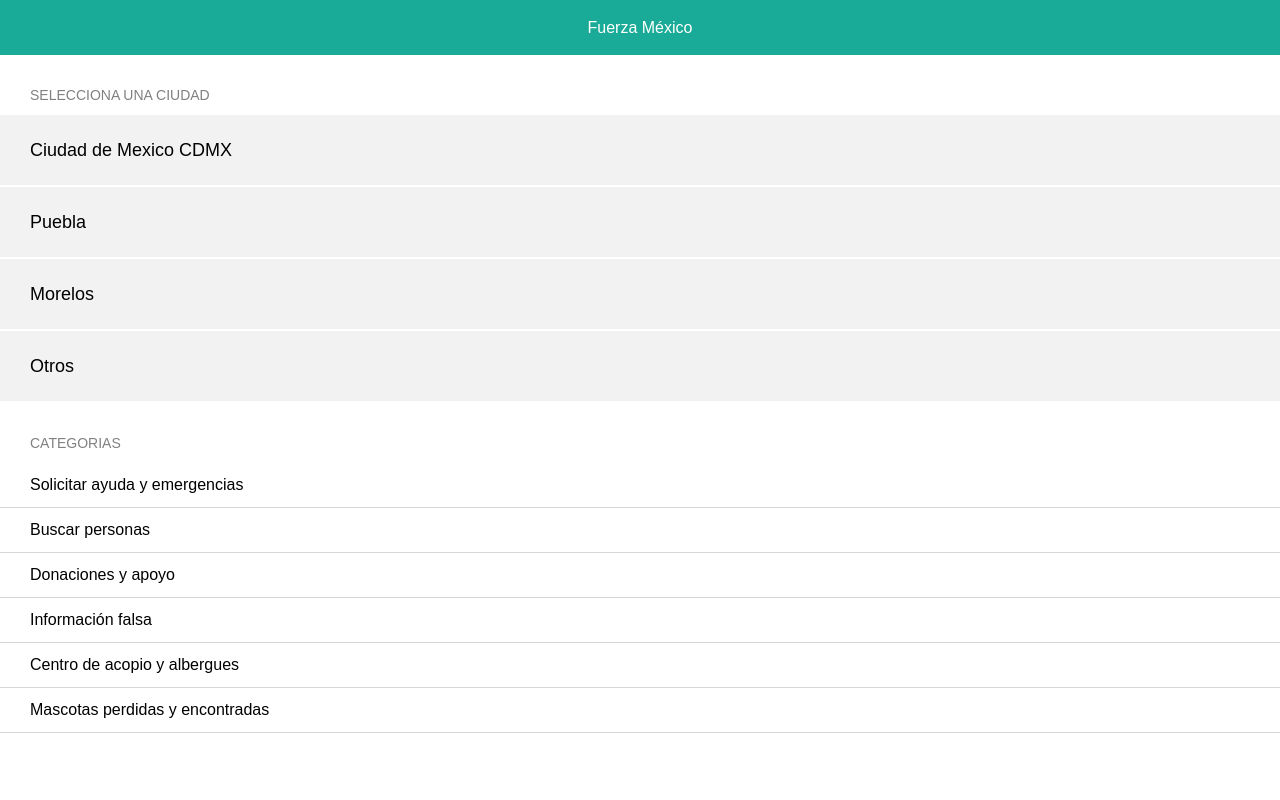
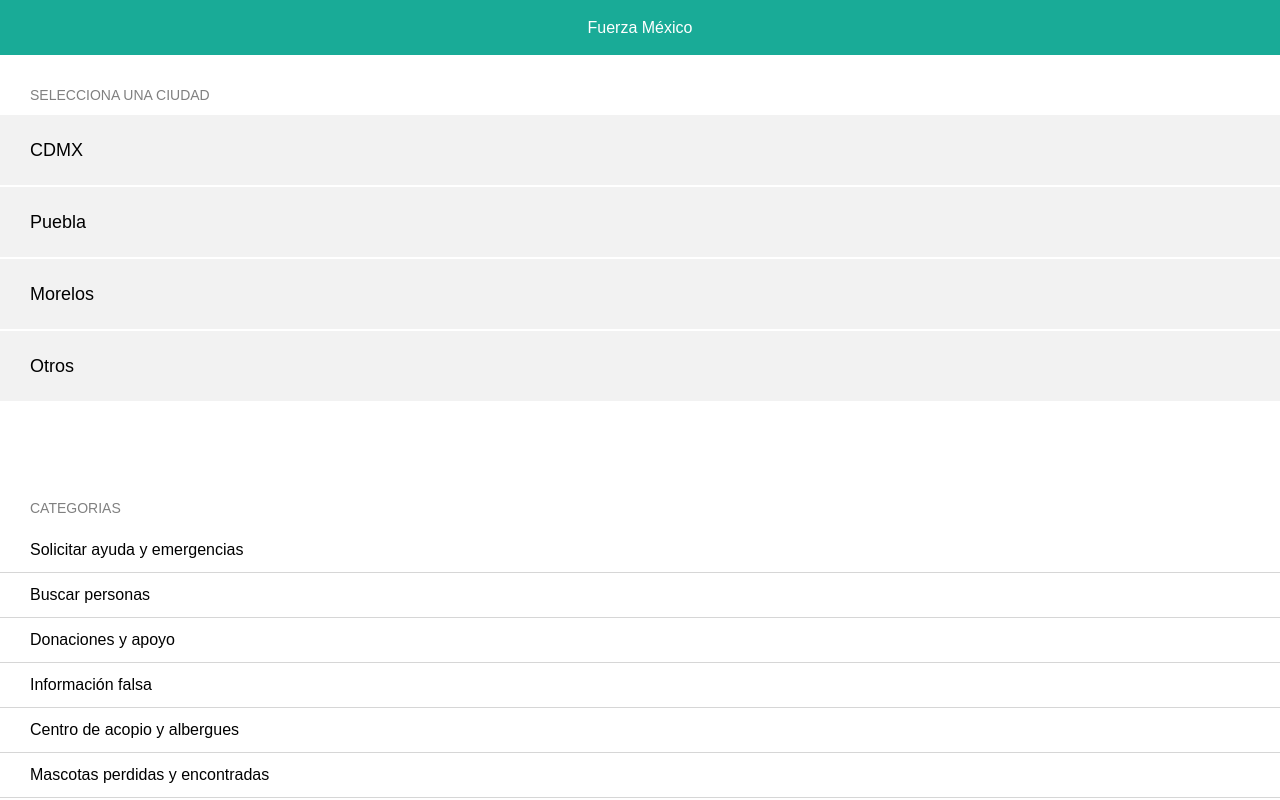
Before and after one commit to bersoriano/savingLives, an Angular app: page / in a window 1280 px wide. Built offline with nearby package versions, Linux system fonts and the light colour scheme.

Commit message:
updated home component

```diff
--- a/src/app/app.module.ts
+++ b/src/app/app.module.ts
@@ -5,13 +5,15 @@ import { AppComponent } from './app.component';
 import { HeaderComponent } from './components/header/header.component';
 import { HomeComponent } from './components/home/home.component';
 import { SectionTitleComponent } from './components/common/styled-components/section-title/section-title.component';
+import { HeaderNavComponent } from './components/common/styled-components/header-nav/header-nav.component';
 
 @NgModule({
   declarations: [
     AppComponent,
     HeaderComponent,
     HomeComponent,
-    SectionTitleComponent
+    SectionTitleComponent,
+    HeaderNavComponent
   ],
   imports: [
     BrowserModule
--- a/src/app/components/common/styled-components/header-nav/header-nav.component.scss
+++ b/src/app/components/common/styled-components/header-nav/header-nav.component.scss
@@ -5,5 +5,6 @@
     .header {
         text-align: center;
         flex: 1;
+        text-transform: uppercase;
     }
 }
--- a/src/app/components/home/home.component.html
+++ b/src/app/components/home/home.component.html
@@ -3,9 +3,13 @@
 <!-- Select city -->
 <div class="menu">
   <ul class="menuList">
-    <li class="menuItem" *ngFor="let city of cities">{{city}}</li>
+    <li class="menuItem"
+      *ngFor="let city of cities"
+      (click)="selectCity(city)">{{city}}</li>
   </ul>
 </div>
+<!-- Header Navigation -->
+<app-header-nav [headerName]="selectedCity"></app-header-nav>
 <!-- Categories -->
 <app-section-title [titleName]="categoriesTitle"></app-section-title>
 <!-- Categories list -->
--- a/src/app/components/home/home.component.scss
+++ b/src/app/components/home/home.component.scss
@@ -8,6 +8,10 @@
             background-color: #F2F2F2;
             margin-bottom: 2px;
             padding: 0 30px;
+            cursor: pointer;
+            &:hover {
+                background-color:#dad9d9;
+            }
         }
     }
 }
--- a/src/app/components/home/home.component.ts
+++ b/src/app/components/home/home.component.ts
@@ -7,7 +7,7 @@ import { Component, OnInit } from '@angular/core';
 })
 export class HomeComponent implements OnInit {
 
-  cities: Array<String> = ['Ciudad de Mexico CDMX', 'Puebla', 'Morelos', 'Otros'];
+  cities: Array<String> = ['CDMX', 'Puebla', 'Morelos', 'Otros'];
   title: String = 'SELECCIONA UNA CIUDAD';
   categoriesTitle: String = 'CATEGORIAS';
   categories: Array<String> = [
@@ -18,8 +18,12 @@ export class HomeComponent implements OnInit {
     'Centro de acopio y albergues',
     'Mascotas perdidas y encontradas'
   ];
+  selectedCity: String;
   constructor() { }
-
+  selectCity = function (city) {
+    debugger;
+    this.selectedCity = city;
+  }
   ngOnInit() {
   }
 
```
Also changed, not shown: 1 other file (tests, documents, lock files or other folders).
